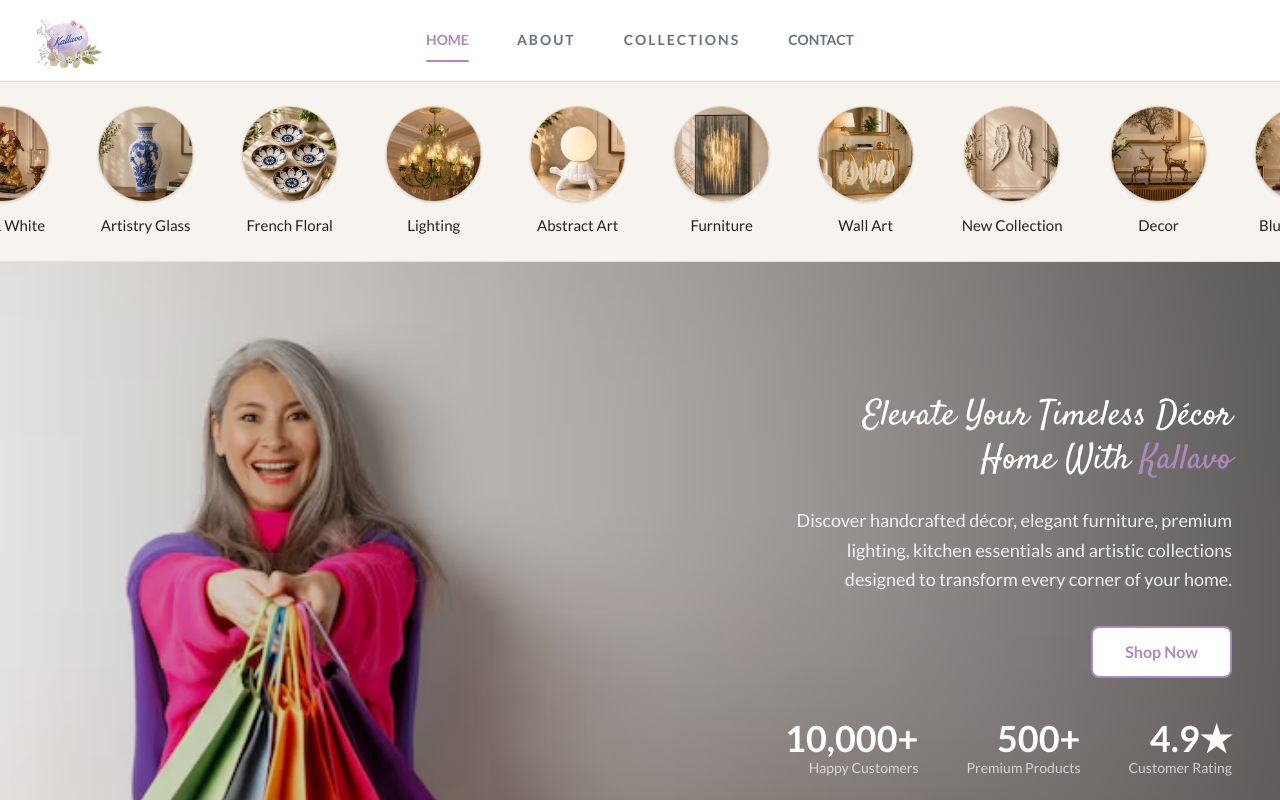
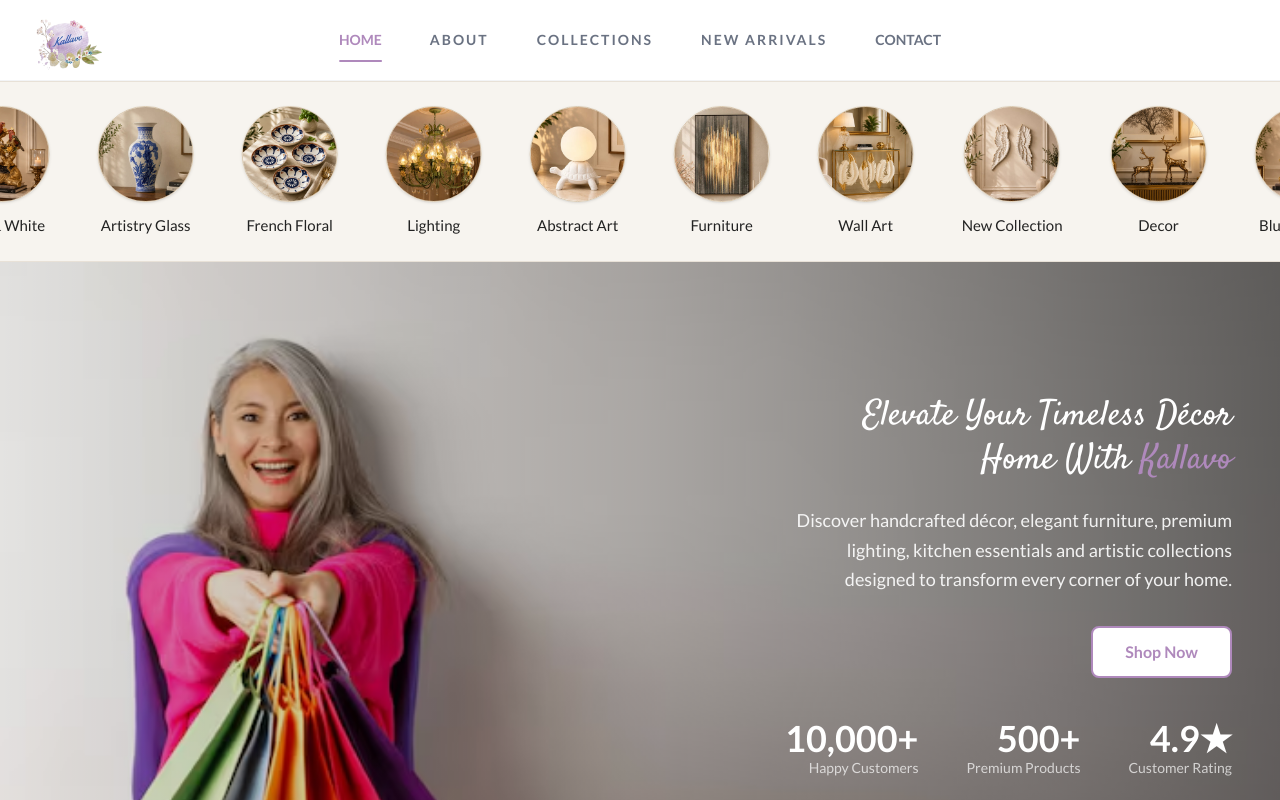
Before and after one commit to varunmathur19/kallavo, a Next.js app: page / in a window 1280 px wide. Shown: the top 800 px of the page. Built offline with nearby package versions, Linux system fonts and the light colour scheme.

Commit message:
new arrival

```diff
--- a/component/home/Header.jsx
+++ b/component/home/Header.jsx
@@ -109,6 +109,13 @@ export default function Header() {
               Collections
               <span className="absolute -bottom-3 left-0 w-0 h-[2px] bg-[#af89bc] transition-all duration-300 group-hover:w-full" />
             </a>
+
+            <a href="/Product" className="group relative text-sm font-semibold tracking-[2px] uppercase text-gray-500 hover:text-[#af89bc] transition-all">
+                New Arrivals
+              <span className="absolute -bottom-3 left-0 w-0 h-[2px] bg-[#af89bc] transition-all duration-300 group-hover:w-full" />
+            </a>
+
+
             <a href="/contact" className="group relative text-sm font-semibold text-gray-500 uppercase hover:text-[#af89bc] transition-all">
               Contact
               <span className="absolute -bottom-3 left-0 w-0 h-[2px] bg-[#af89bc] transition-all duration-300 group-hover:w-full" />
@@ -144,8 +151,12 @@ export default function Header() {
             <a href="/about" onClick={closeMenu} className="text-gray-700 hover:text-[#af89bc] hover:translate-x-2 transition-all">
               About
             </a>
+
             <a href="/collections" onClick={closeMenu} className="text-gray-700 hover:text-[#af89bc] hover:translate-x-2 transition-all">
               Collections
+            </a>
+<a href="/Product" onClick={closeMenu} className="text-gray-700 hover:text-[#af89bc] hover:translate-x-2 transition-all">
+              New Arrivals
             </a>
             <a href="/contact" onClick={closeMenu} className="text-gray-700 hover:text-[#af89bc] hover:translate-x-2 transition-all">
               Contact
```
